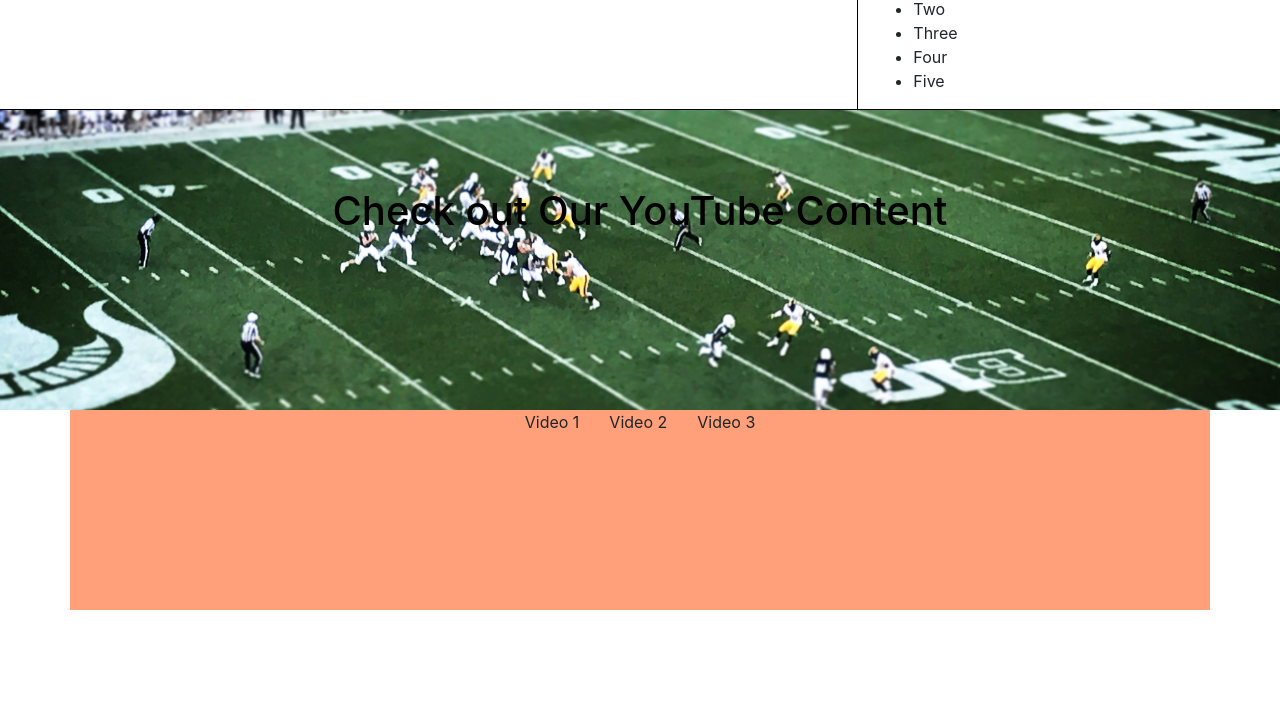
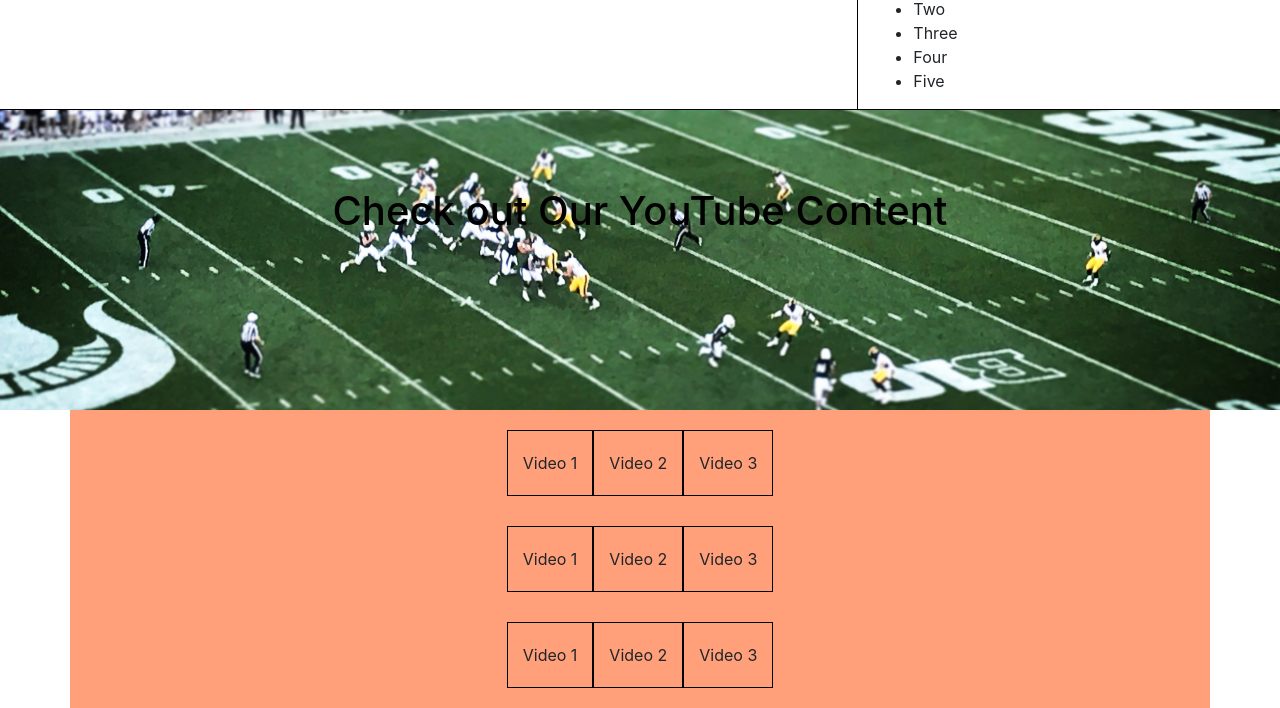
Before and after one commit to JS-goose/long-state-breaks, a website: page index.html in a window 1280 px wide. Shown: the part 596-1304 px from the top of the page. Before the commit the page ends 1206 px from the top, so only its background shows below. Drawn offline with nearby package versions, Linux system fonts and the light colour scheme.

Commit message:
video section outline with grid

```diff
--- a/css/styles.css
+++ b/css/styles.css
@@ -7,13 +7,12 @@ body {
   height: 100%;
 }
 .navLinks {
-    display: flex;
-    margin-left: 3%;
-    /* justify-content: end; */
+  display: flex;
+  margin-left: 3%;
+  /* justify-content: end; */
 }
 .social {
-    margin-left: 74%;
-
+  margin-left: 74%;
 }
 /*
 ********
@@ -55,7 +54,14 @@ Content*
   text-align: center;
   padding-top: 6%;
 }
+.videoSection {
+  display: grid;
+  grid-gap: 30px;
+  height: 100%;
+  background-color: lightsalmon;
+  padding: 20px;
+}
 .videos {
-    height: 200px;
-    background-color: lightsalmon;
+  border: 1px solid black;
+  padding: 20px;
 }
--- a/index.html
+++ b/index.html
@@ -95,15 +95,37 @@
             </div>
         </div>
 
-        <div class="container videos">
+        <div class="container videoSection">
             <div class="row justify-content-md-center">
-                <div class="col-md-auto">
+                <div class="col-md-auto videos one">
                     Video 1
                 </div>
-                <div class="col-md-auto">
+                <div class="col-md-auto videos two">
                     Video 2
                 </div>
-                <div class="col-md-auto">
+                <div class="col-md-auto videos three">
+                    Video 3
+                </div>
+            </div>
+            <div class="row justify-content-md-center">
+                <div class="col-md-auto videos four">
+                    Video 1
+                </div>
+                <div class="col-md-auto videos five">
+                    Video 2
+                </div>
+                <div class="col-md-auto videos six">
+                    Video 3
+                </div>
+            </div>
+            <div class="row justify-content-md-center">
+                <div class="col-md-auto videos seven">
+                    Video 1
+                </div>
+                <div class="col-md-auto videos eight">
+                    Video 2
+                </div>
+                <div class="col-md-auto videos nine">
                     Video 3
                 </div>
             </div>
```
